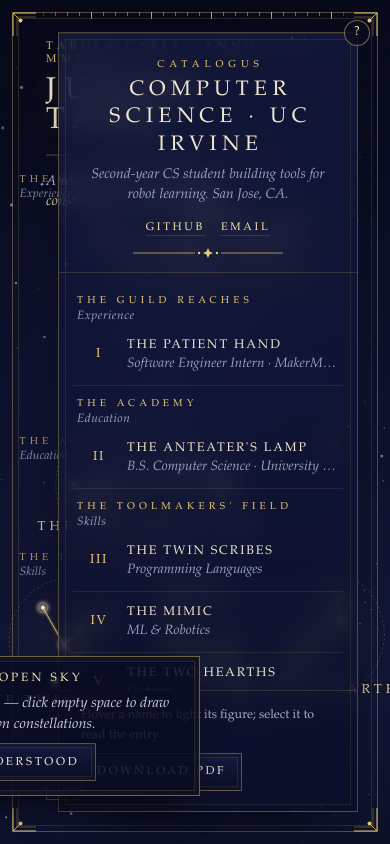
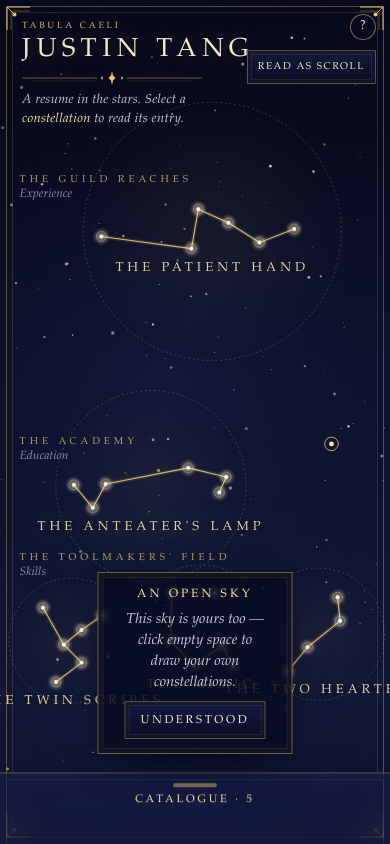
Before and after one commit to j-ctang/constellation-resume, a React (Vite) app: page / in a window 390 px wide. Built offline with nearby package versions, Linux system fonts and the light colour scheme.

Commit message:
- Add mobile bottom sheet panel - Add swipe gesture classifier - Close sheet on sky tap

```diff
--- a/src/App.tsx
+++ b/src/App.tsx
@@ -25,7 +25,12 @@
     writeFlag(ONBOARD_KEY)
   }
 
-  const select = (id: string) => { setSelectedId(id); setHoverId(null); dismissOnboarding() }
+  const [sheetOpen, setSheetOpen] = useState(false)
+  const select = (id: string) => { setSelectedId(id); setHoverId(null); setSheetOpen(true); dismissOnboarding() }
+  const onEmptyClick = () => {
+    dismissOnboarding()
+    if (mobile && sheetOpen) { setSelectedId(null); setSheetOpen(false) }
+  }
   const back = () => setSelectedId(null)
 
   useEffect(() => {
@@ -44,11 +49,11 @@
         reducedMotion={reducedMotion}
         hotId={hotId}
         selectedId={selectedId}
-        drawingEnabled
+        drawingEnabled={!(mobile && sheetOpen)}
         showPulse={onboardOpen}
         onSelect={select}
         onHover={setHoverId}
-        onEmptyClick={dismissOnboarding}
+        onEmptyClick={onEmptyClick}
       />
       <Frame onHelp={() => setOnboardOpen(true)} />
       <Masthead />
@@ -58,11 +63,11 @@
         selected={selected}
         hotId={hotId}
         mobile={mobile}
-        sheetOpen={false}
+        sheetOpen={sheetOpen}
         onSelect={select}
         onHover={setHoverId}
         onBack={back}
-        onSheetChange={() => {}}
+        onSheetChange={setSheetOpen}
       />
       <Onboarding open={onboardOpen} onDismiss={dismissOnboarding} />
     </main>
--- a/src/components/SidePanel.tsx
+++ b/src/components/SidePanel.tsx
@@ -1,3 +1,5 @@
+import { useRef } from 'react'
+import { sheetGesture } from '../lib/sheet'
 import { PROFILE, type SkyEntry } from '../sky.config'
 import EntryCard from './EntryCard'
 import IndexList from './IndexList'
@@ -15,9 +17,39 @@
   onSheetChange: (open: boolean) => void
 }
 
-export default function SidePanel({ entries, selected, hotId, onSelect, onHover, onBack }: SidePanelProps) {
+export default function SidePanel(props: SidePanelProps) {
+  const { entries, selected, hotId, mobile, sheetOpen, onSelect, onHover, onBack, onSheetChange } = props
+  const drag = useRef<{ y: number; t: number } | null>(null)
+  const swiped = useRef(false)
+
+  const grip = mobile && (
+    <button
+      type="button"
+      className="grip"
+      aria-label="Toggle catalogue"
+      aria-expanded={sheetOpen}
+      onPointerDown={e => { drag.current = { y: e.clientY, t: e.timeStamp }; swiped.current = false }}
+      onPointerUp={e => {
+        if (!drag.current) return
+        const g = sheetGesture(e.clientY - drag.current.y, e.timeStamp - drag.current.t)
+        drag.current = null
+        if (g === 'none') return
+        swiped.current = true
+        if (g === 'close') { onBack(); onSheetChange(false) } else onSheetChange(true)
+      }}
+      onClick={() => {
+        if (swiped.current) { swiped.current = false; return }
+        onSheetChange(!sheetOpen)
+      }}
+    >
+      <span className="grip-bar" aria-hidden="true" />
+      <span className="grip-label">{selected ? selected.poeticName : `Catalogue · ${entries.length}`}</span>
+    </button>
+  )
+
   return (
-    <aside className="panel" aria-label="Resume panel">
+    <aside className={`panel${mobile ? ' sheet' : ''}${mobile && sheetOpen ? ' open' : ''}`} aria-label="Resume panel">
+      {grip}
       {selected ? (
         <EntryCard entry={selected} onBack={onBack} />
       ) : (
--- /dev/null
+++ b/src/lib/sheet.ts
@@ -0,0 +1,7 @@
+/** Classify a vertical drag on the bottom sheet. dy > 0 means downward. */
+export function sheetGesture(dy: number, dtMs: number): 'open' | 'close' | 'none' {
+  const velocity = dy / Math.max(1, dtMs)
+  if (dy > 60 || (dy > 20 && velocity > 0.5)) return 'close'
+  if (dy < -40 || (dy < -20 && velocity < -0.5)) return 'open'
+  return 'none'
+}
--- a/src/styles.css
+++ b/src/styles.css
@@ -177,3 +177,42 @@
   .scroll h2, .scroll-head { border-color: #999 }
   .links a { color: #000 }
 }
+
+.grip { display: none }
+
+@media (max-width: 1240px) {
+  .scroll-toggle { bottom: auto; top: calc(var(--edge) + 14px); left: auto; right: calc(var(--panel-w) + var(--edge) + 20px) }
+}
+
+@media (max-width: 760px) {
+  :root { --edge: 10px }
+  .frame { inset: 6px }
+  .frame::after { display: none }
+  .masthead { left: 22px; top: 20px; max-width: calc(100vw - 150px) }
+  .kicker { font-size: 9px; letter-spacing: .3em; margin-bottom: 6px }
+  .kicker .yr { display: none }
+  .masthead h1 { font-size: 26px; letter-spacing: .22em; margin-right: -.22em }
+  .rule { margin: 8px 0 6px; width: 180px }
+  .masthead .sub { font-size: 13px; max-width: 230px }
+  .help { top: 14px; right: 14px }
+  .scroll-toggle { top: 50px; right: 14px; left: auto; bottom: auto; padding: 8px 10px; font-size: 10px; letter-spacing: .16em; min-height: 34px }
+
+  .panel.sheet {
+    top: auto; left: 0; right: 0; bottom: 0; width: auto; height: 55vh; max-height: calc(100% - 60px);
+    border-left: 0; border-right: 0; border-bottom: 0;
+    transform: translateY(calc(100% - 72px));
+    padding-bottom: env(safe-area-inset-bottom);
+  }
+  .panel.sheet.open { transform: none }
+  .grip {
+    display: flex; flex-direction: column; align-items: center; gap: 6px; width: 100%; height: 72px; flex: none;
+    background: none; border: 0; border-bottom: 1px solid var(--gold-faint); color: var(--vellum); font: inherit; cursor: pointer;
+    touch-action: none; padding: 10px 16px 0;
+  }
+  .grip-bar { width: 44px; height: 4px; border-radius: 2px; background: rgba(232, 200, 114, .5) }
+  .grip-label { font-size: 11px; letter-spacing: .26em; text-transform: uppercase; color: var(--gold-hi) }
+  .panel.sheet .panel-head { padding: 14px 18px 10px }
+  .panel.sheet .panel-foot { padding: 10px 16px 14px }
+
+  .onboard, .clear-mine { left: 50%; bottom: calc(72px + 18px) }
+}
```
Also changed, not shown: src/test/setup.ts (+12 -10 lines), 2 other files (tests, documents, lock files or other folders).
